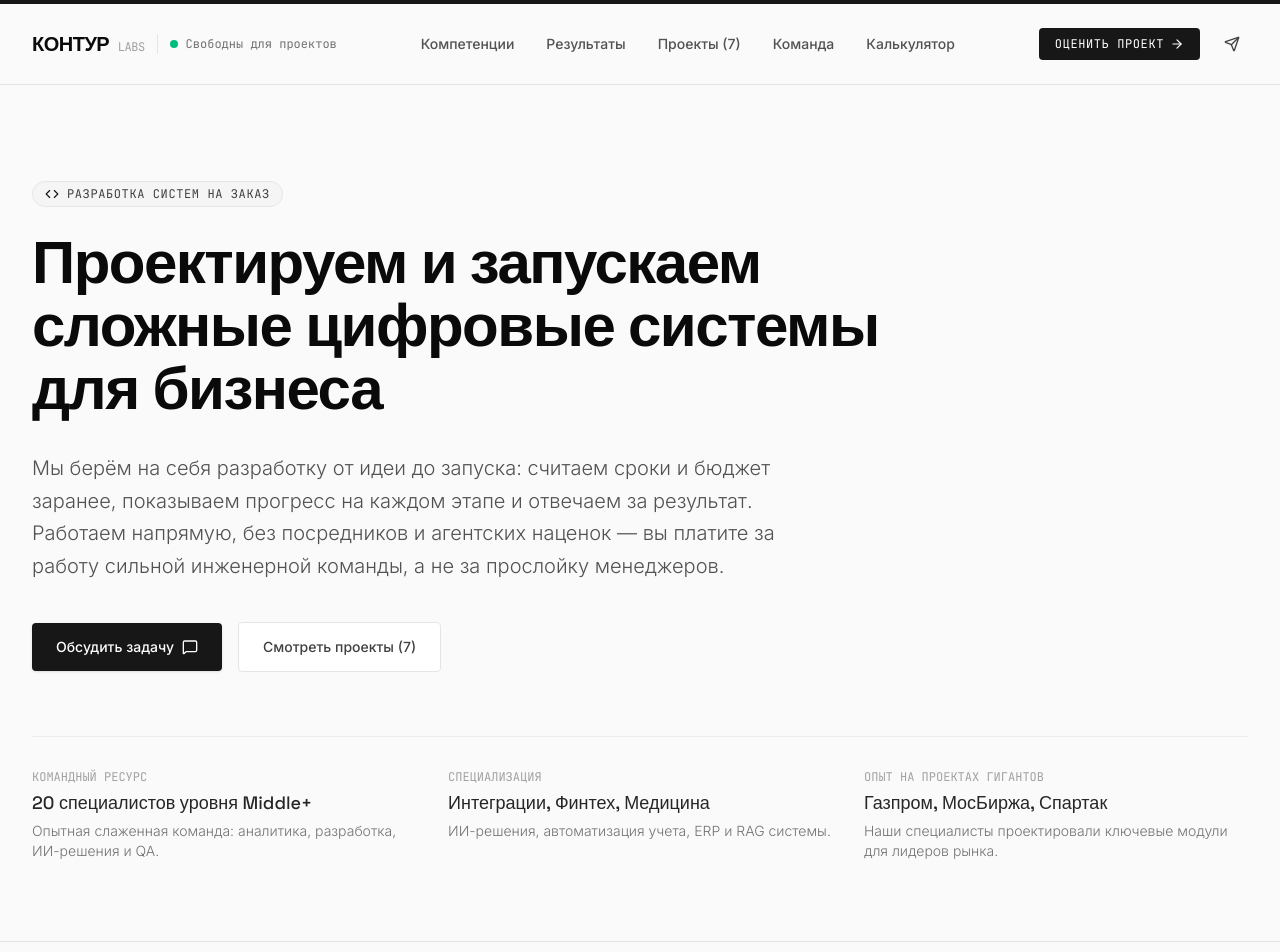
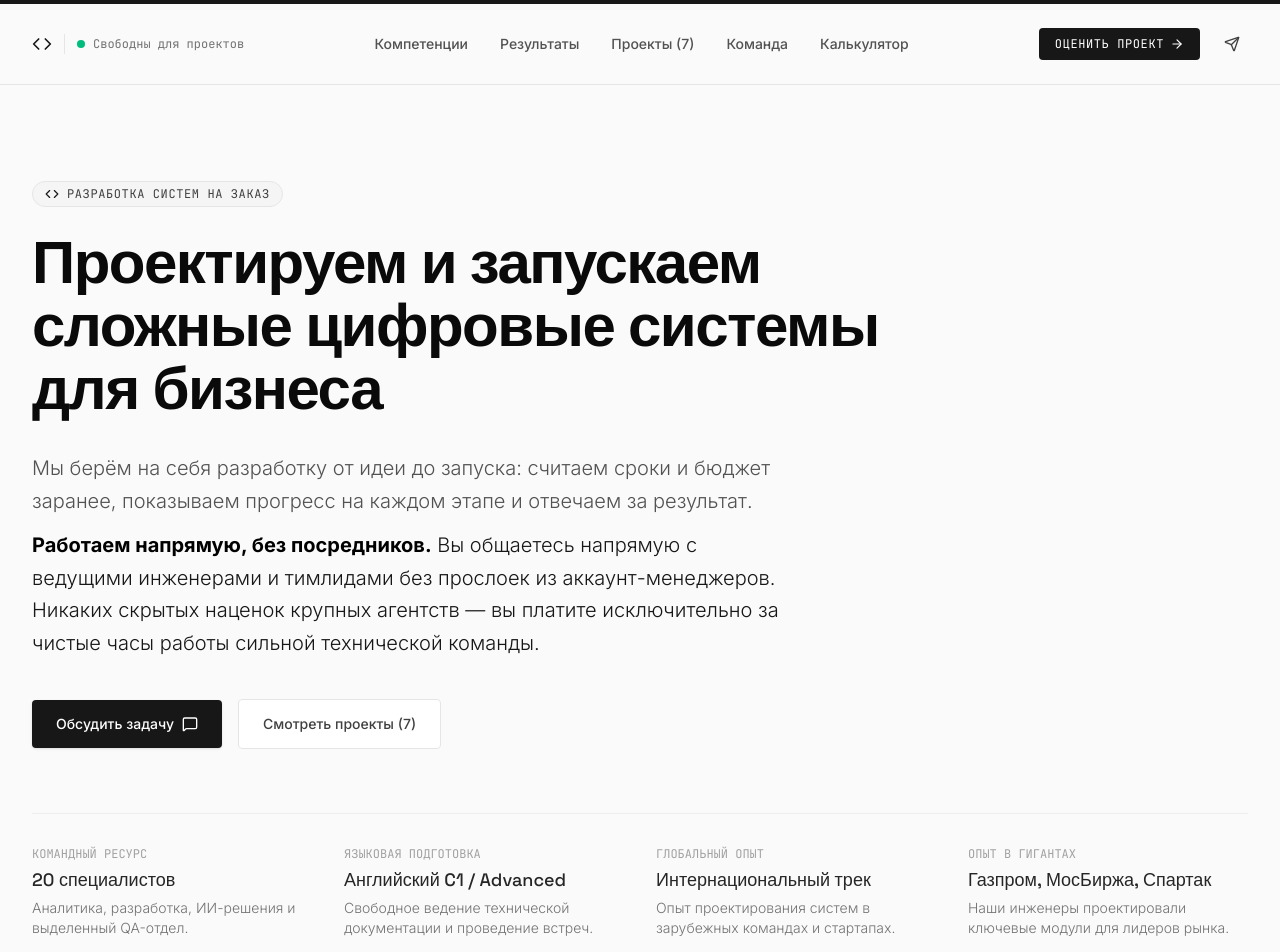
Before and after one commit to iByrku/CP, a React (Vite) app: page / in a window 1280 px wide. Shown: the top 952 px of the page. Built offline with nearby package versions, Linux system fonts and the light colour scheme.

Commit message:
Added international experience

```diff
--- a/metadata.json
+++ b/metadata.json
@@ -1,6 +1,6 @@
 {
-  "name": "Kontur Labs Dev Team",
-  "description": "Одностраничное портфолио и интерактивный калькулятор услуг ИТ-команды Контур Labs (сложные системы, бэкенд на .NET, ИИ-решения, медицина, финтех).",
+  "name": "Dev Team Portfolio",
+  "description": "Одностраничное портфолио и интерактивный калькулятор услуг ИТ-команды (сложные системы, бэкенд на .NET, ИИ-решения, медицина, финтех).",
   "requestFramePermissions": [],
   "majorCapabilities": ["MAJOR_CAPABILITY_SERVER_SIDE_GEMINI_API"]
 }
--- a/src/App.tsx
+++ b/src/App.tsx
@@ -150,9 +150,7 @@ export default function App() {
           <div className="flex justify-between items-center h-20">
             {/* Brand Logo / Wordmark */}
             <div className="flex items-center space-x-3">
-              <span className="font-display font-bold text-xl tracking-tight text-neutral-950">
-                КОНТУР <span className="font-mono text-xs font-normal text-neutral-400 ml-1">LABS</span>
-              </span>
+              <Code className="w-5 h-5 text-neutral-900" />
               <span className="h-5 w-[1px] bg-neutral-200" />
               <div className="flex items-center space-x-2">
                 <span className="relative flex h-2 w-2">
@@ -209,10 +207,18 @@ export default function App() {
               Проектируем и запускаем сложные цифровые системы для бизнеса
             </h1>
 
-            {/* Professional Lead Text */}
-            <p className="text-lg sm:text-xl text-neutral-600 font-light leading-relaxed mb-10 max-w-3xl">
-              Мы берём на себя разработку от идеи до запуска: считаем сроки и бюджет заранее, показываем прогресс на каждом этапе и отвечаем за результат. Работаем напрямую, без посредников и агентских наценок — вы платите за работу сильной инженерной команды, а не за прослойку менеджеров.
-            </p>
+            {/* Professional Lead Text & Direct Cooperation Highlight */}
+            <div className="text-lg sm:text-xl text-neutral-600 font-light leading-relaxed mb-10 max-w-3xl space-y-3">
+              <p>
+                Мы берём на себя разработку от идеи до запуска: считаем сроки и бюджет заранее, показываем прогресс на каждом этапе и отвечаем за результат.
+              </p>
+              <p className="text-neutral-950 font-normal">
+                <span className="font-bold text-black">Работаем напрямую, без посредников.</span>{" "}
+                <span className="text-neutral-900 font-light">
+                  Вы общаетесь напрямую с ведущими инженерами и тимлидами без прослоек из аккаунт-менеджеров. Никаких скрытых наценок крупных агентств — вы платите исключительно за чистые часы работы сильной технической команды.
+                </span>
+              </p>
+            </div>
 
             {/* Hero CTAs */}
             <div className="flex flex-col sm:flex-row items-stretch sm:items-center space-y-4 sm:space-y-0 sm:space-x-4">
@@ -232,21 +238,26 @@ export default function App() {
           </div>
 
           {/* Core Team Structure Summary Banner */}
-          <div className="mt-16 pt-8 border-t border-neutral-200/60 grid grid-cols-1 md:grid-cols-3 gap-8 text-neutral-800">
+          <div className="mt-16 pt-8 border-t border-neutral-200/60 grid grid-cols-1 sm:grid-cols-2 lg:grid-cols-4 gap-8 text-neutral-800">
             <div>
               <span className="text-xs font-mono text-neutral-400 uppercase block mb-1">Командный ресурс</span>
-              <span className="text-lg font-medium font-display block">20 специалистов уровня Middle+</span>
-              <span className="text-sm text-neutral-500 font-light block mt-1">Опытная слаженная команда: аналитика, разработка, ИИ-решения и QA.</span>
+              <span className="text-lg font-medium font-display block">20 специалистов</span>
+              <span className="text-sm text-neutral-500 font-light block mt-1">Аналитика, разработка, ИИ-решения и выделенный QA-отдел.</span>
             </div>
             <div>
-              <span className="text-xs font-mono text-neutral-400 uppercase block mb-1">Специализация</span>
-              <span className="text-lg font-medium font-display block">Интеграции, Финтех, Медицина</span>
-              <span className="text-sm text-neutral-500 font-light block mt-1">ИИ-решения, автоматизация учета, ERP и RAG системы.</span>
+              <span className="text-xs font-mono text-neutral-400 uppercase block mb-1">Языковая подготовка</span>
+              <span className="text-lg font-medium font-display block">Английский C1 / Advanced</span>
+              <span className="text-sm text-neutral-500 font-light block mt-1">Свободное ведение технической документации и проведение встреч.</span>
             </div>
             <div>
-              <span className="text-xs font-mono text-neutral-400 uppercase block mb-1">Опыт на проектах гигантов</span>
+              <span className="text-xs font-mono text-neutral-400 uppercase block mb-1">Глобальный опыт</span>
+              <span className="text-lg font-medium font-display block">Интернациональный трек</span>
+              <span className="text-sm text-neutral-500 font-light block mt-1">Опыт проектирования систем в зарубежных командах и стартапах.</span>
+            </div>
+            <div>
+              <span className="text-xs font-mono text-neutral-400 uppercase block mb-1">Опыт в гигантах</span>
               <span className="text-lg font-medium font-display block">Газпром, МосБиржа, Спартак</span>
-              <span className="text-sm text-neutral-500 font-light block mt-1">Наши специалисты проектировали ключевые модули для лидеров рынка.</span>
+              <span className="text-sm text-neutral-500 font-light block mt-1">Наши инженеры проектировали ключевые модули для лидеров рынка.</span>
             </div>
           </div>
         </div>
@@ -639,7 +650,7 @@ export default function App() {
                   20 слаженных специалистов под ключ
                 </h2>
                 <p className="text-neutral-500 text-sm sm:text-base font-light mt-3 leading-relaxed">
-                  Мы работаем как сформированная полноценная автономная единица. Наши аналитики прорабатывают детальные спецификации и ТЗ, бэкенд проектирует отказоустойчивую архитектуру, фронтенд создает отзывчивые интерфейсы, а QA-специалисты гарантируют абсолютную стабильность решения.
+                  Мы работаем как сформированная полноценная автономная единица. Наши аналитики прорабатывают детальные спецификации и ТЗ, бэкенд проектирует отказоустойчивую архитектуру, фронтенд создает отзывчивые интерфейсы, а QA-специалисты гарантируют абсолютную стабильность решения. Все ключевые специалисты обладают подтвержденным опытом в распределенных международных командах.
                 </p>
               </div>
 
@@ -662,6 +673,31 @@ export default function App() {
                   <div className="bg-white border border-neutral-200 p-3 rounded">
                     <span className="text-2xl font-mono font-bold text-neutral-900 block">20%</span>
                     <span className="text-[10px] font-mono text-neutral-500 uppercase tracking-wider block mt-1">Аналитика & QA</span>
+                  </div>
+                </div>
+              </div>
+
+              {/* International & English standards box */}
+              <div className="bg-neutral-50 border border-neutral-200 p-6 rounded space-y-3.5">
+                <span className="text-xs font-mono text-neutral-400 uppercase block">Международные стандарты:</span>
+                <div className="space-y-4">
+                  <div className="flex items-start space-x-3 text-xs sm:text-sm text-neutral-700 font-light">
+                    <span className="font-mono text-[10px] font-bold text-neutral-900 bg-amber-400 w-5 h-5 flex items-center justify-center rounded shrink-0">
+                      C1
+                    </span>
+                    <div>
+                      <strong className="font-medium text-neutral-950 block">Английский язык — Advanced / С1</strong>
+                      <span className="text-neutral-500 text-xs mt-1 block">Свободное написание технической документации, проведение презентаций и сессий планирования на английском языке.</span>
+                    </div>
+                  </div>
+                  <div className="flex items-start space-x-3 text-xs sm:text-sm text-neutral-700 font-light">
+                    <span className="font-mono text-[10px] font-bold text-neutral-900 bg-neutral-200 w-5 h-5 flex items-center justify-center rounded shrink-0">
+                      INT
+                    </span>
+                    <div>
+                      <strong className="font-medium text-neutral-950 block">Опыт в зарубежных проектах</strong>
+                      <span className="text-neutral-500 text-xs mt-1 block">Наши специалисты успешно работали над продуктами для рынков США, Европы и Азии в распределенных кросс-функциональных командах.</span>
+                    </div>
                   </div>
                 </div>
               </div>
@@ -963,14 +999,15 @@ export default function App() {
 
             {/* Column A: Logo & Description */}
             <div className="md:col-span-5 space-y-4">
-              <span className="font-display font-bold text-xl tracking-tight text-white block">
-                КОНТУР <span className="font-mono text-xs font-normal text-neutral-500 ml-1">LABS</span>
-              </span>
+              <div className="flex items-center space-x-2">
+                <Code className="w-5 h-5 text-white" />
+                <span className="text-xs font-mono text-neutral-400 uppercase tracking-wider">Инженерная команда</span>
+              </div>
               <p className="text-xs sm:text-sm text-neutral-400 font-light leading-relaxed max-w-sm">
                 Мы берем на себя полную разработку цифровых решений с прогнозируемым результатом. Разрабатываем сайты, микросервисы, распределенные шины данных и интегрируем искусственный интеллект в контуры крупных компаний.
               </p>
               <div className="pt-2 flex items-center space-x-3 text-neutral-500 text-xs font-mono">
-                <span>© 2026 Контур Labs.</span>
+                <span>© 2026 Команда разработки.</span>
                 <span>•</span>
                 <span>Все права защищены.</span>
               </div>
```
Also changed, not shown: vite.config.ts (+20 -9 lines), 2 other files (tests, documents, lock files or other folders).
